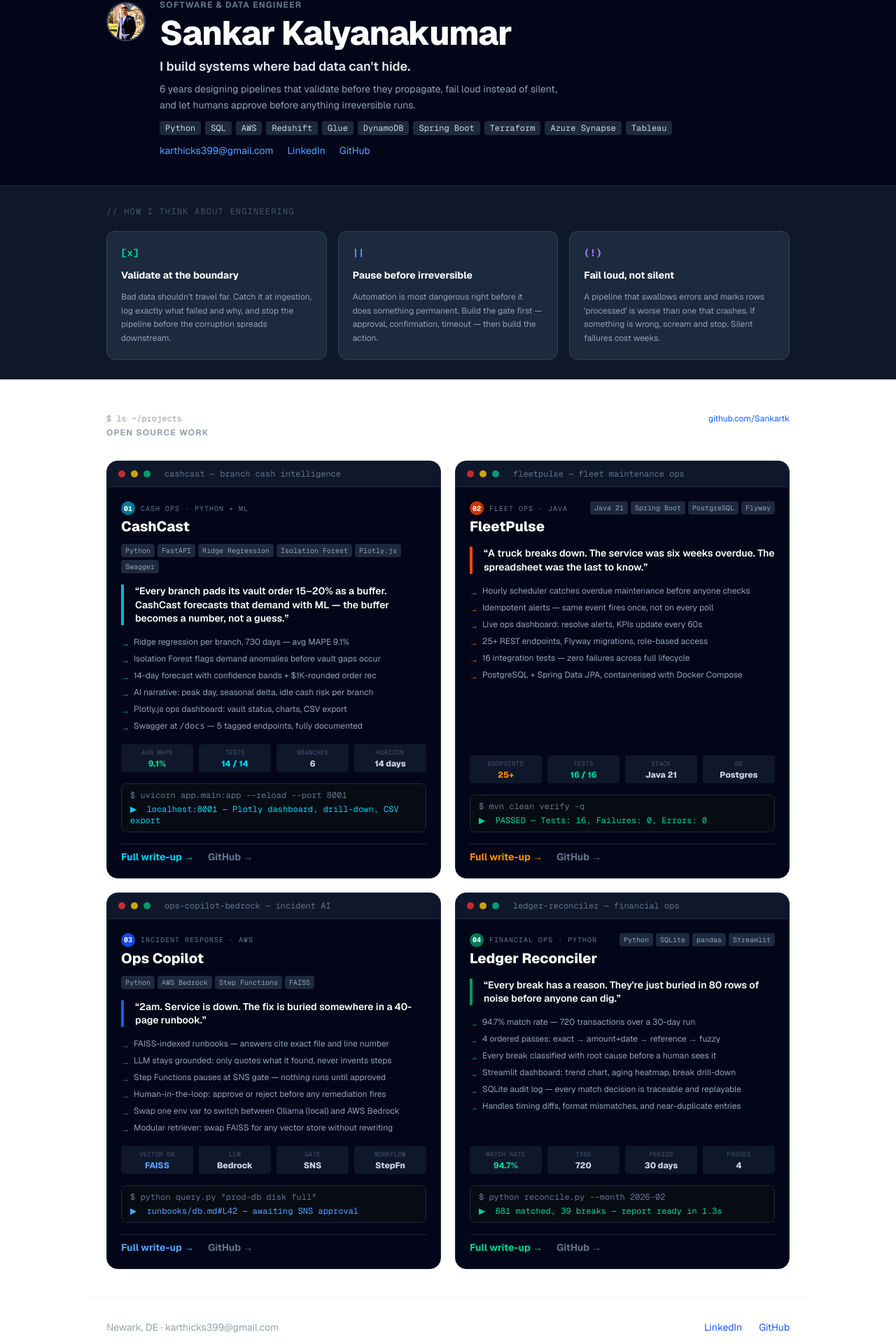
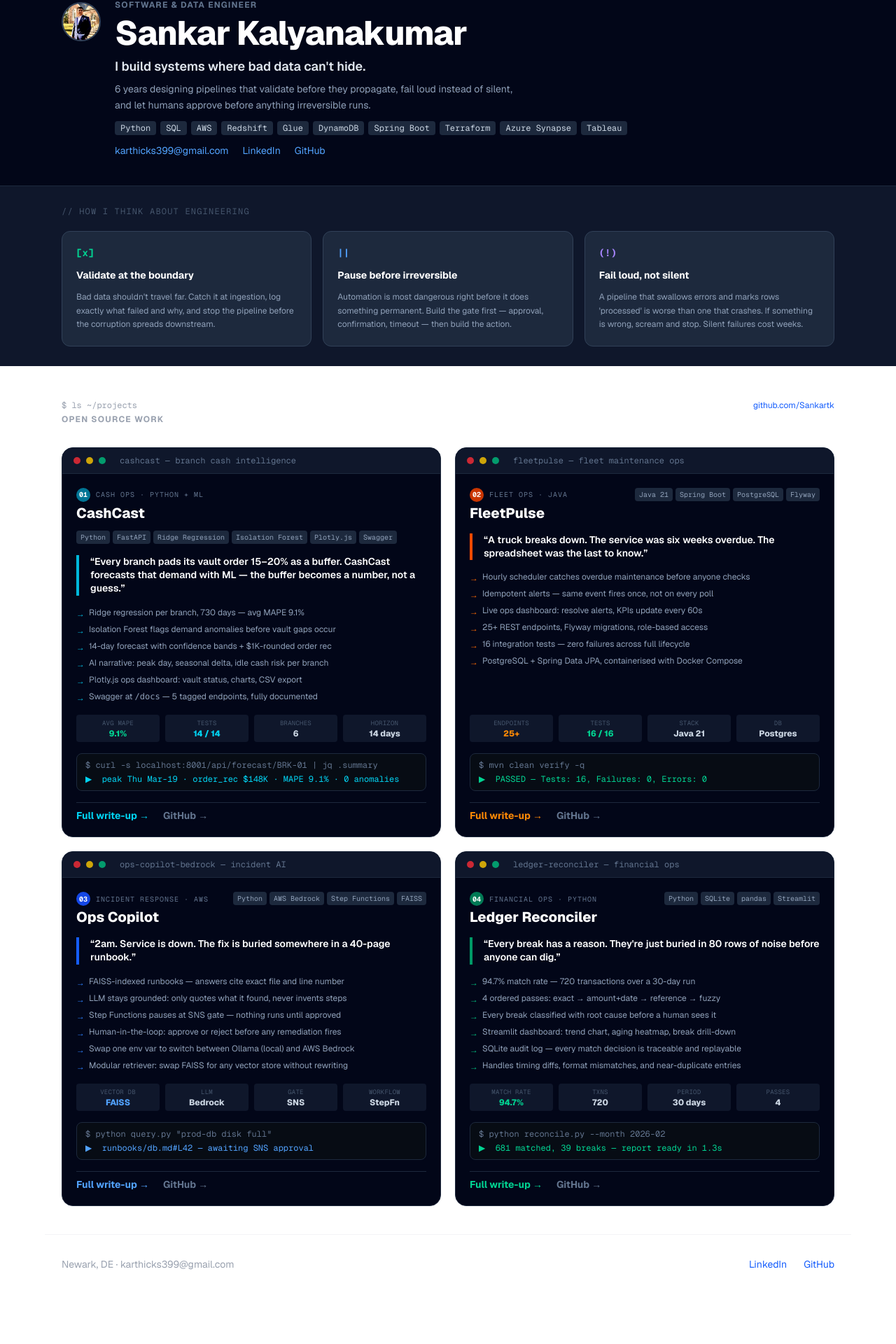
Before and after one commit to Sankartk/sankar-portfolio, a Next.js app: page / in a window 1280 px wide. Shown: the part 126-2046 px from the top of the page at 70% size. After the commit the page ends 1974 px from the top, so only its background shows below. Built offline with nearby package versions, Linux system fonts and the light colour scheme.

Commit message:
widen-layout-max-w-6xl-fix-cashcast-terminal

```diff
--- a/app/page.tsx
+++ b/app/page.tsx
@@ -7,7 +7,7 @@ export default function Home() {
 
       {/* HERO */}
       <section className="bg-slate-950 text-white">
-        <div className="max-w-5xl mx-auto px-6 pt-12 pb-10">
+        <div className="max-w-6xl mx-auto px-6 pt-12 pb-10">
           <div className="flex items-start gap-5">
             <img src="/profile.jpg" className="w-14 h-14 rounded-full border-2 border-slate-700 object-cover flex-shrink-0 mt-1" alt="Sankar" />
             <div className="flex flex-col gap-2 flex-1">
@@ -37,7 +37,7 @@ export default function Home() {
 
       {/* PRINCIPLES STRIP */}
       <section className="bg-slate-900 border-t border-slate-800">
-        <div className="max-w-5xl mx-auto px-6 py-7">
+        <div className="max-w-6xl mx-auto px-6 py-7">
           <p className="text-slate-600 text-xs font-mono mb-5 uppercase tracking-widest">// how I think about engineering</p>
           <div className="grid grid-cols-1 md:grid-cols-3 gap-4">
             {[
@@ -71,7 +71,7 @@ export default function Home() {
       </section>
 
       {/* PROJECTS */}
-      <section className="max-w-5xl mx-auto px-6 pt-12 pb-10">
+      <section className="max-w-6xl mx-auto px-6 pt-12 pb-10">
         <div className="flex items-baseline justify-between mb-8">
           <div>
             <p className="text-xs font-mono text-gray-400 mb-1">$ ls ~/projects</p>
@@ -142,8 +142,8 @@ export default function Home() {
                 ))}
               </div>
               <div className="bg-[#070c14] rounded-lg px-3 py-2 font-mono text-xs border border-slate-800">
-                <p className="text-slate-500 mb-1">$ uvicorn app.main:app --reload --port 8001</p>
-                <p className="text-cyan-400">&#x25B6;&nbsp; localhost:8001 &mdash; Plotly dashboard, drill-down, CSV export</p>
+                <p className="text-slate-500 mb-1">$ curl -s localhost:8001/api/forecast/BRK-01 | jq .summary</p>
+                <p className="text-cyan-400">&#x25B6;&nbsp; peak Thu Mar-19 &middot; order_rec $148K &middot; MAPE 9.1% &middot; 0 anomalies</p>
               </div>
               <div className="flex gap-5 pt-2 border-t border-slate-800 mt-auto">
                 <a href="/projects/cashcast" className="text-sm font-bold text-cyan-400 hover:text-cyan-300 transition-colors">Full write-up &rarr;</a>
@@ -362,7 +362,7 @@ export default function Home() {
         </div>{/* end 2x2 grid */}
       </section>
 
-      <footer className="max-w-5xl mx-auto px-6 py-8 flex items-center justify-between text-sm text-gray-400 border-t border-gray-100">
+      <footer className="max-w-6xl mx-auto px-6 py-8 flex items-center justify-between text-sm text-gray-400 border-t border-gray-100">
         <span>Newark, DE &middot; karthicks399@gmail.com</span>
         <div className="flex gap-6">
           <a href="https://linkedin.com/in/sankartk11" className="text-blue-600 hover:underline" target="_blank" rel="noopener noreferrer">LinkedIn</a>
```
